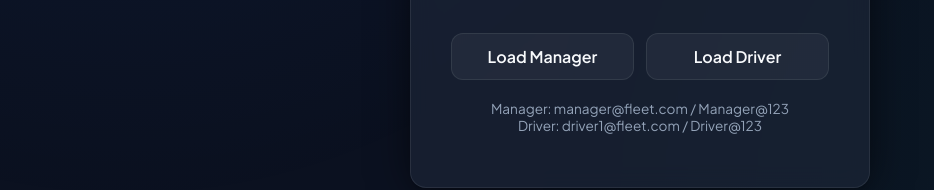
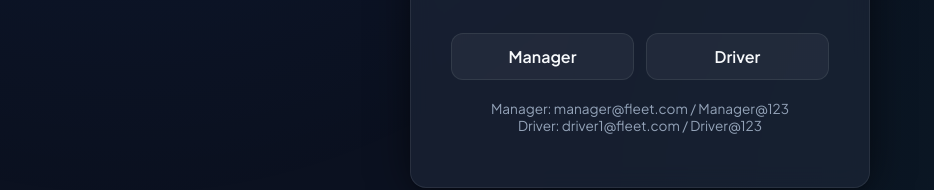
Before and after one commit to Dragon-Unicorn-ctrl/trial, a website: page smart-fleet-platform/public/index.html in a window 1280 px wide. Shown: the part 505-695 px from the top of the page, without its empty margins (0-934 px from the left). Drawn offline with nearby package versions, Linux system fonts and the light colour scheme.

Commit message:
Update index.html

```diff
--- a/smart-fleet-platform/public/index.html
+++ b/smart-fleet-platform/public/index.html
@@ -308,8 +308,8 @@
       </form>
 
       <div class="demo-row">
-        <button class="btn demo-fill block" type="button" data-fill="manager">Load Manager</button>
-        <button class="btn demo-fill block" type="button" data-fill="driver">Load Driver</button>
+        <button class="btn demo-fill block" type="button" data-fill="manager">Manager</button>
+        <button class="btn demo-fill block" type="button" data-fill="driver">Driver</button>
       </div>
 
       <p class="muted small">
```
